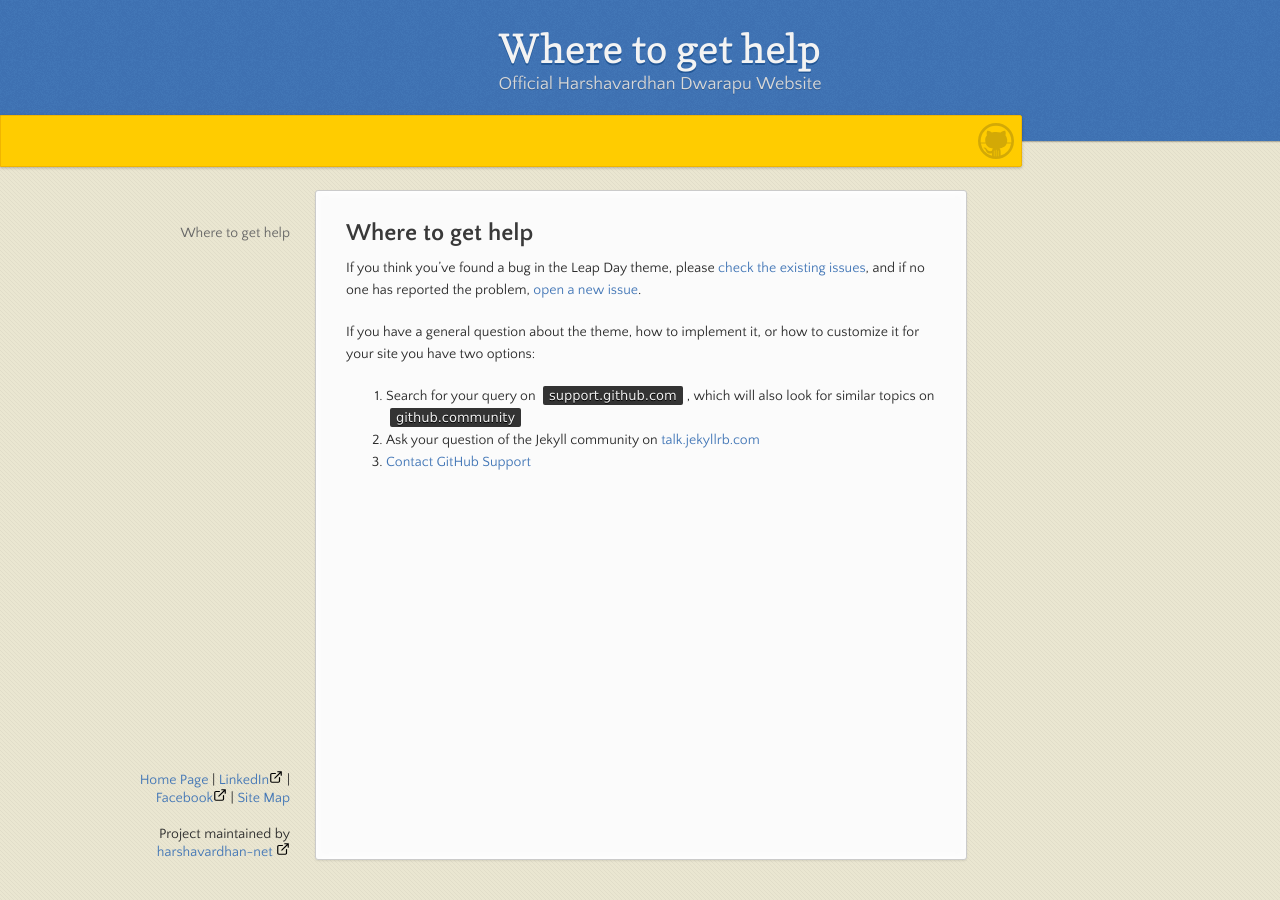
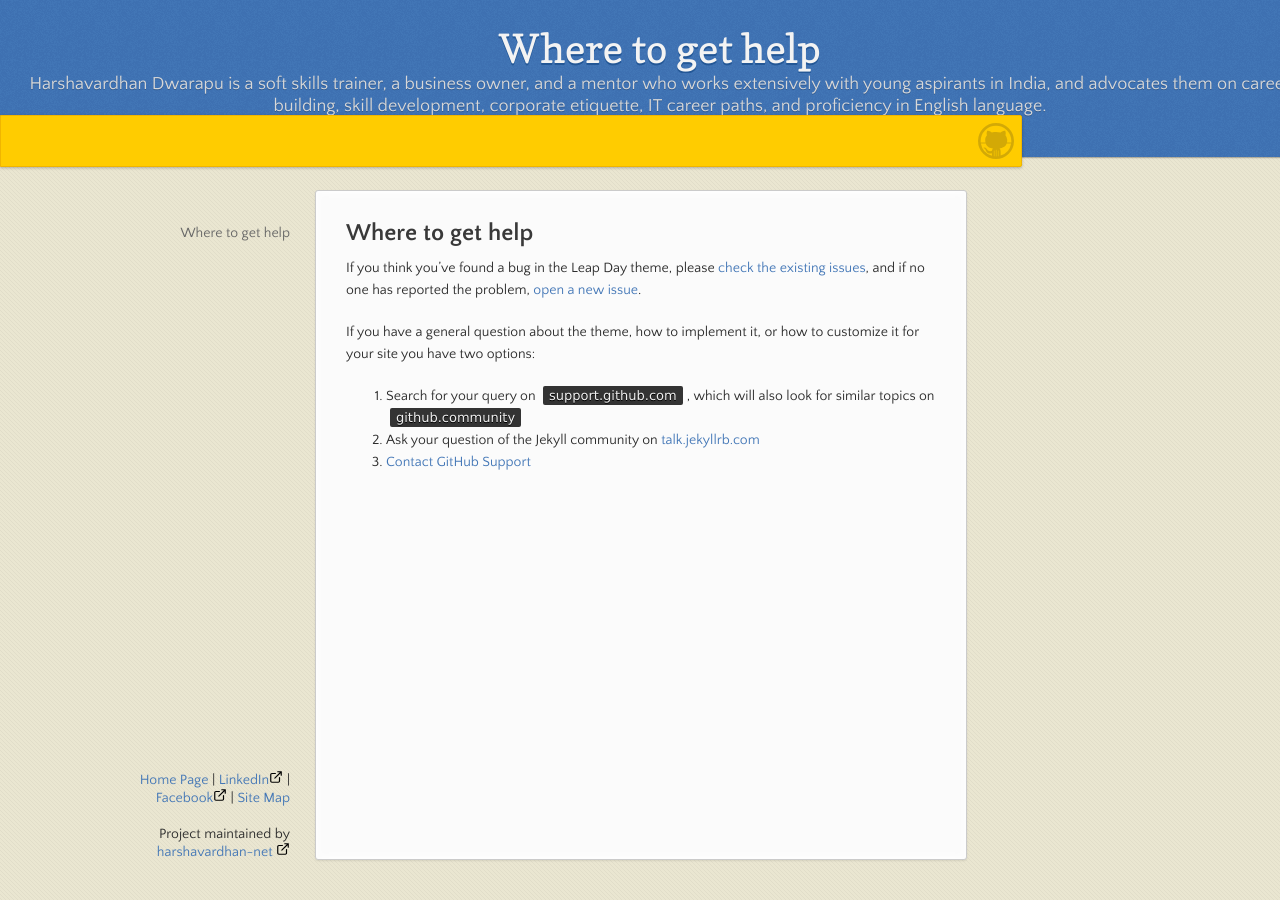
Before and after one commit to harshavardhan-net/harshavardhan-net, a Jekyll site: the page built from docs/SUPPORT.md, in a window 1280 px wide. Built offline with Jekyll 4.4.1, drawn with Linux system fonts in a browser that asks for light colours; our own code applies the rules of GitHub Pages for plain Markdown files.

```diff
--- a/_config.yml
+++ b/_config.yml
@@ -1,5 +1,5 @@
-title: Harshavardhan Dwarapu
-description:  Official Harshavardhan Dwarapu Website
+title: Officail Harshavardhan Dwarapu Website
+description:  'Harshavardhan Dwarapu is a soft skills trainer, a business owner, and a mentor who works extensively with young aspirants in India, and advocates them on career building, skill development, corporate etiquette, IT career paths, and proficiency in English language.'
 show_downloads: false
 google_analytics:
 theme: jekyll-theme-leap-day
--- a/_includes/head-custom.html
+++ b/_includes/head-custom.html
@@ -4,6 +4,6 @@
 {% include head-custom-google-analytics.html %}
 
 <!-- You can set your favicon here -->
-<!-- link rel="shortcut icon" type="image/x-icon" href="{{ '/favicon.ico' | relative_url }}" -->
+<link rel="shortcut icon" type="image/x-icon" href="{{ '../assets/images/favicon.png' | relative_url }}">
 
 <!-- end custom head snippets -->
--- a/_layouts/default.html
+++ b/_layouts/default.html
@@ -5,7 +5,7 @@
     <meta http-equiv="X-UA-Compatible" content="IE=edge">
 
 {% seo %}
-    <link rel="icon" href="../assets/images/favicon.png" />
+    <!--link rel="icon" href="../assets/images/favicon.png" /-->
     <link rel="stylesheet" href="{{ '/assets/css/style.css?v=' | append: site.github.build_revision | relative_url }}">
     <script src="https://code.jquery.com/jquery-3.3.0.min.js" integrity="sha256-RTQy8VOmNlT6b2PIRur37p6JEBZUE7o8wPgMvu18MC4=" crossorigin="anonymous"></script>
     <script src="{{ '/assets/js/main.js' | relative_url }}"></script>
```
Also changed, not shown: about.md (added, +13 -0 lines), index.md (+1 -1 lines), Gemfile.lock.
